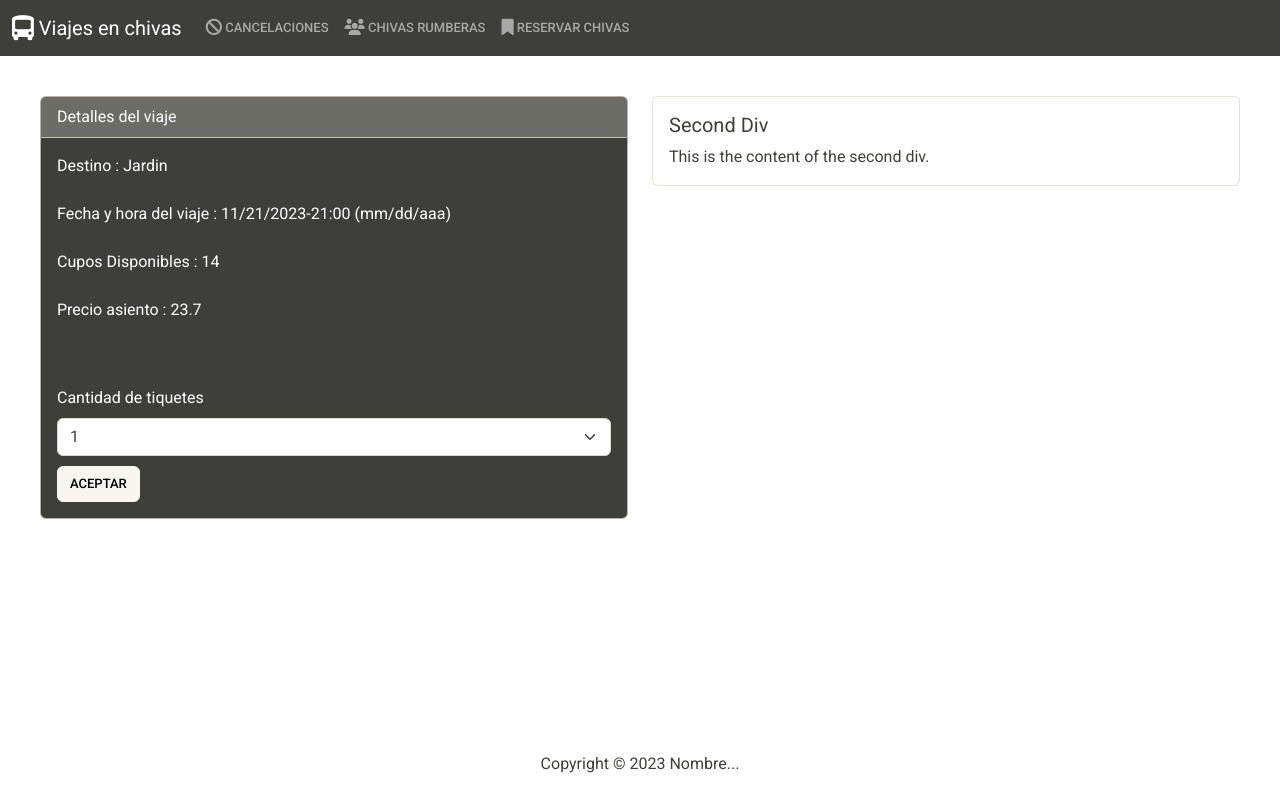
After one commit to Juanqu261/Proyecto-chivas, a Django app: page /comprarTiquete/1/ in a window 1280 px wide. The commit adds this page. Run offline with Django 4.2, Linux system fonts and the light colour scheme; data comes from the database, SQL or seed files in the repository; some libraries are stand-ins or nearby versions.

Commit message:
comprarTiquete template

```diff
--- /dev/null
+++ b/Chivas/app/templates/base.html
@@ -0,0 +1,54 @@
+{% load static %}
+<!DOCTYPE html>
+<html lang="en">
+<head>
+    <meta charset="UTF-8">
+    <meta name="viewport" content="width=device-width, initial-scale=1.0">
+    <title>Viajes en chiva</title>
+    <link rel="stylesheet" href="https://cdnjs.cloudflare.com/ajax/libs/font-awesome/6.4.2/css/all.min.css"/>
+    <link rel="stylesheet" href="{% static 'bootstrap.css' %}">
+</head>
+<body class="d-flex flex-column min-vh-100">
+    <nav class="navbar navbar-expand-lg bg-dark" data-bs-theme="dark">
+        <div class="container-fluid">
+            <a class="navbar-brand" href="#">
+                <i class="fa-solid fa-bus-simple fa-lg"></i> Viajes en chivas
+            </a>
+          <button class="navbar-toggler" type="button" data-bs-toggle="collapse" data-bs-target="#navbarColor02" aria-controls="navbarColor02" aria-expanded="false" aria-label="Toggle navigation">
+            <span class="navbar-toggler-icon"></span>
+          </button>
+          <div class="collapse navbar-collapse" id="navbarColor02">
+            <ul class="navbar-nav me-auto">
+              <li class="nav-item">
+                <a class="nav-link" href="#">
+                    <i class="fa-solid fa-ban fa-lg"></i> Cancelaciones
+                </a>
+              </li>
+              <li class="nav-item">
+                <a class="nav-link" href="#">
+                    <i class="fa-solid fa-users fa-lg"></i> Chivas rumberas
+                </a>
+              </li>
+              <li class="nav-item">
+                <a class="nav-link" href="#">
+                    <i class="fa-solid fa-bookmark fa-lg"></i> Reservar chivas
+                </a>
+              </li>
+            </ul>
+          </div>
+        </div>
+      </nav>
+      <div class="container-fluid">
+        {% block body %}
+        {% endblock %}
+      </div>
+    <footer class="mt-auto mb-4">
+        <div class="text-center ">
+            <span>
+                Copyright &copy; <script>document.write(new Date().getFullYear())</script> Nombre...
+            </span>
+        </div>
+    </footer>
+    <script src="https://cdn.jsdelivr.net/npm/bootstrap@5.3.2/dist/js/bootstrap.bundle.min.js"></script>
+</body>
+</html>
--- /dev/null
+++ b/Chivas/app/templates/comprarTiquete.html
@@ -0,0 +1,52 @@
+{% extends "base.html" %}
+
+{% block body %}
+<div style="padding-top: 20px;">
+    <div class="row mx-3" style="padding-top: 20px;">
+        <!-- Card con la informacion del viaje y el form con #tiquetes -->
+        <div class="col">
+            <div class="col ml-3 card text-white bg-dark mb-3" style="max-width: 40rem;">
+                <div class="card-header">Detalles del viaje</div>
+                <div class="card-body">
+                    <p class="card-text">
+                        Destino                :     {{ viaje.destino }} <br></br>
+                        Fecha y hora del viaje :     {{ viaje.fecha_salida }} (mm/dd/aaa) <br></br>
+                        Cupos Disponibles      :     {{ viaje.asientos_disponibles }} <br></br>
+                        Precio asiento         :     {{ viaje.precio_asiento }} <br></br>
+                    </p>
+                    <div class="form-group">
+                        <label for="exampleSelect1" class="form-label mt-4">Cantidad de tiquetes</label>
+                        <form method="post" action="{% url 'cantidadTiquetes' %}">
+                            {% csrf_token %}
+                            <input type="hidden" name="viaje_id" value="{{ viaje.id }}">
+                            <select name="selectField" class="form-select" id="exampleSelect1" fdprocessedid="bcew33">
+                                {% with viaje.asientos_disponibles|add:"0" as asientos %}
+                                {% for i in ''|rjust:asientos %}
+                                    <option>{{ forloop.counter }}</option>
+                                {% endfor %}
+                                {% endwith %}
+                            </select>
+                            <div style="padding-top: 10px;">
+                                <button type="submit" class="btn btn-light" fdprocessedid="rcrzlb">Aceptar</button>
+                            </div>
+                        </form>
+                    </div>
+                </div>
+            </div>
+        </div>
+        <!-- Card con el formulario que se despliega dependiendo del #tiquetes -->
+        <div class="col">
+            <div class="card">
+                <div class="card-body">
+                    <!-- Content for the second div -->
+                    <h5 class="card-title">Second Div</h5>
+                    <p class="card-text">This is the content of the second div.</p>
+                </div>
+            </div>
+        </div>
+    </div>
+    {% if selected_value is not None %}
+        <p>Selected Value: {{ selected_value }} {{ viaje.destino }}</p>
+    {% endif %}
+</div>
+{% endblock body %}
--- a/Chivas/app/urls.py
+++ b/Chivas/app/urls.py
@@ -3,5 +3,6 @@ from app import views
 
 urlpatterns = [
     path('',views.index,name="index2"),
-    # path('',views.css,name="style")
+    path('comprarTiquete/<int:viaje_id>/',views.comprarTiquete, name="comprarTiquete"),
+    path('cantidadTiquetes/', views.cantidadTiquetes, name='cantidadTiquetes'),
 ]
--- a/Chivas/app/views.py
+++ b/Chivas/app/views.py
@@ -1,8 +1,19 @@
-from django.shortcuts import render
+from django.shortcuts import render, get_object_or_404
 from .models import Viajes
 
 # Create your views here.
 def index(request):
-    return render(request, "index2.html", {
-        'viajes' : Viajes.objects.all()
-    })
+    viajes = Viajes.objects.all()
+    return render(request, 'index2.html', {'viajes': viajes})
+
+def comprarTiquete(request, viaje_id):
+    viaje = get_object_or_404(Viajes, id=viaje_id)
+    return render(request, 'comprarTiquete.html', {'viaje': viaje})
+
+def cantidadTiquetes(request):
+    viaje_id = request.POST.get('viaje_id')
+    viaje = get_object_or_404(Viajes, pk=viaje_id)
+    if request.method == 'POST':
+        selected_value = request.POST.get('selectField', None)
+        return render(request, 'comprarTiquete.html', {'selected_value': selected_value, 'viaje':viaje})
+    return render(request, 'comprarTiquete.html', {'selected_value': None})
```
Also changed, not shown: Chivas/app/templates/index2.html (+7 -53 lines).
